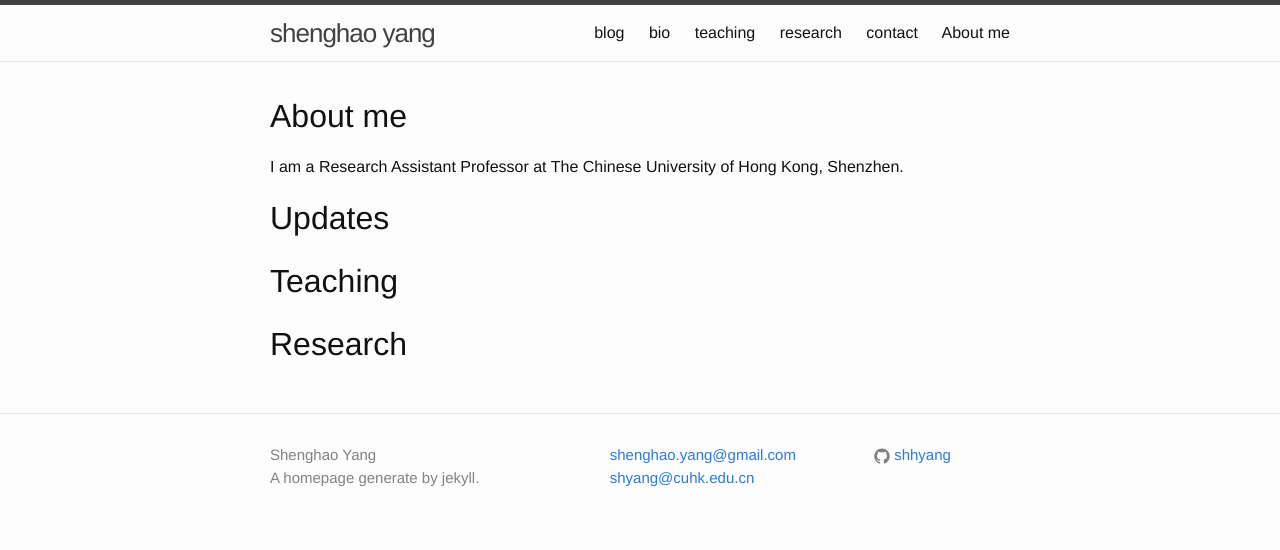
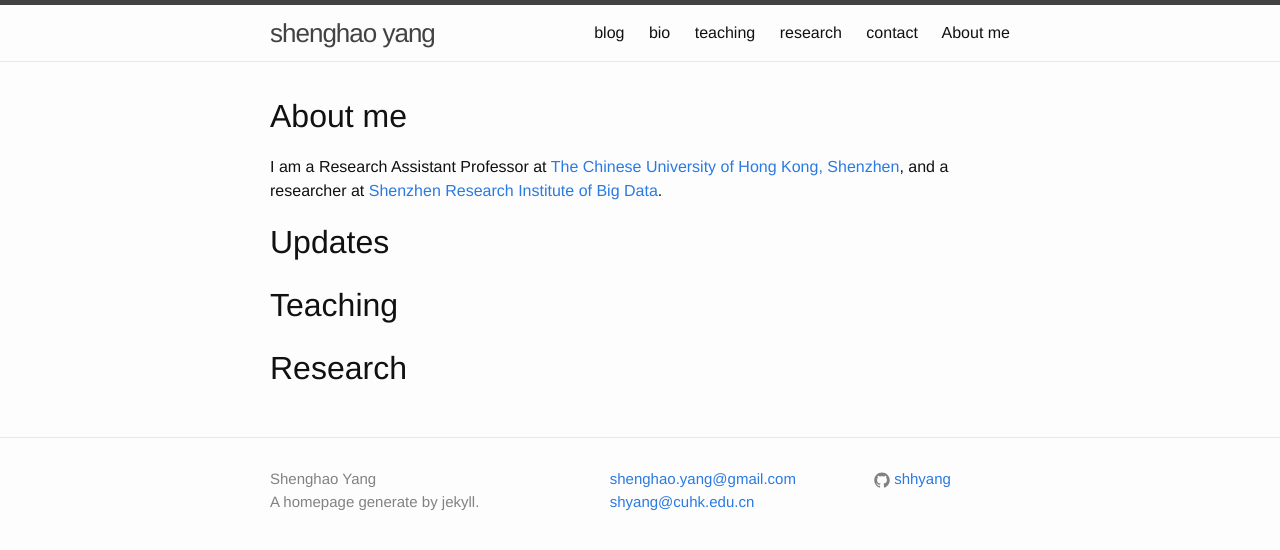
Before and after one commit to shhyang/shhyang.github.io, a Jekyll site: the page built from index.md, in a window 1280 px wide. Shown: the top 550 px of the page. Built offline with Jekyll 4.4.1, drawn with Linux system fonts in a browser that asks for light colours; our own code applies the rules of GitHub Pages for plain Markdown files.

Commit message:
add research collection

```diff
--- a/_config.yml
+++ b/_config.yml
@@ -21,11 +21,18 @@
     position: Research Assistant Professor
     affiliation: The Chinese University of Hong Kong, Shenzhen
     email: shyang@cuhk.edu.cn
+    web: "http://www.cuhk.edu.cn"
     address: >
       Room 606, Cheng Dao Building<br/>
       The Chinese University of Hong Kong, Shenzhen<br/>
       2001 Longxiang Blvd.<br/>
       Longgang District, Shenzhen, China 818172
+  research:
+    position: researcher
+    affiliation: Shenzhen Research Institute of Big Data
+    email:
+    web: "http://www.sribd.cn"
+    address:
 description: > # this means to ignore newlines until "baseurl:"
   A homepage generate by jekyll.
 baseurl: "" # the subpath of your site, e.g. /blog
@@ -33,10 +40,10 @@
 #twitter_username: jekyllrb
 github_username:  shhyang
 
-# js
-#jsarray:
-#  - js/dropdown.js
-
+collections:
+  research:
+    output: true
+    permalink: /research/:path/
 # theme: minima
 # Build settings
 markdown: kramdown
--- a/_posts/2016-12-27-welcome-to-jekyll.markdown
+++ b/_posts/2016-12-27-welcome-to-jekyll.markdown
@@ -8,6 +8,8 @@
 
 One should read [Jekyll docs][jekyll-docs] before customizing.
 
+The dropdown button from the minima theme does not work in Safari and Google Chrome on iPhone, but works fine in Firefox. I did not figure out a solution using CSS, so I modify the button using Javascript according to [this HowTo](http://www.w3schools.com/howto/howto_js_topnav.asp).
+
 [jekyll-docs]: http://jekyllrb.com/docs/home
 [jekyll-minima]: https://github.com/jekyll/minima
 [pascal-poizat]: https://pages.lip6.fr/Pascal.Poizat/index.html
--- a/index.md
+++ b/index.md
@@ -4,8 +4,7 @@
 # About me
 
 {% if site.contacts.academic %}
-I am a {{ site.contacts.academic.position }} at {{ site.contacts.academic.affiliation }}.
-{% endif %}
+I am a {{ site.contacts.academic.position }} at [{{ site.contacts.academic.affiliation }}]({{ site.contacts.academic.web }}){% if site.contacts.research %}, and a {{ site.contacts.research.position }} at [{{ site.contacts.research.affiliation }}]({{ site.contacts.research.web }}){% endif %}.{% endif %}
 
 # Updates
 
```
Also changed, not shown: research/index.md (+2 -0 lines).
